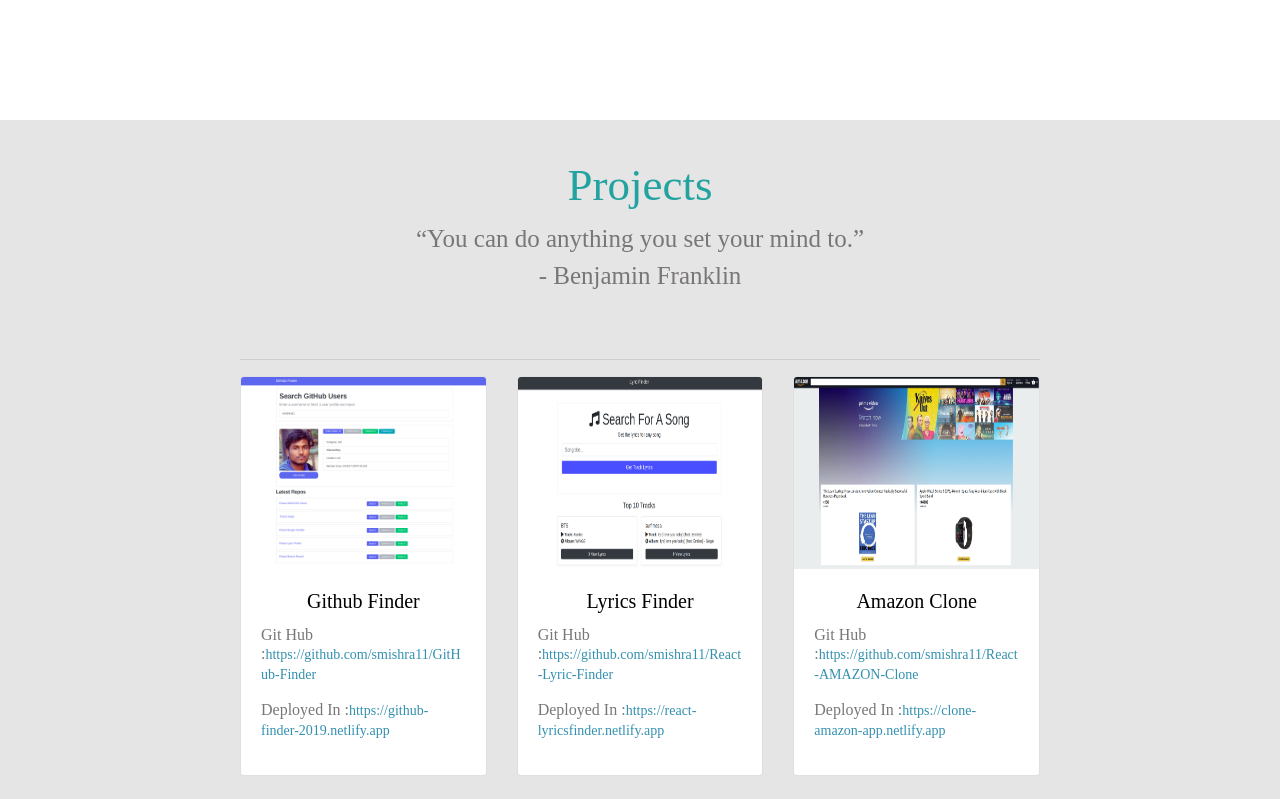
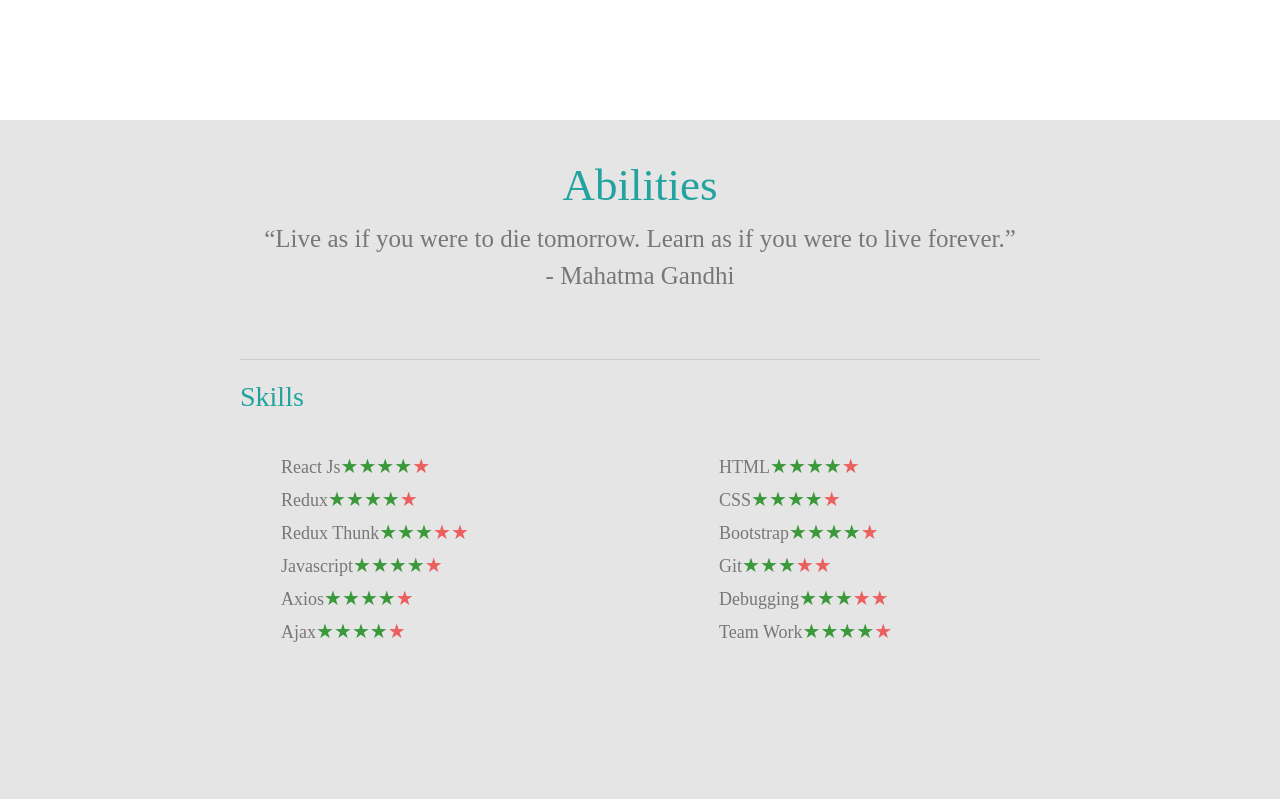
Before and after one commit to smishra11/My-Portfolio, a React (Create React App) app: page / in a window 1280 px wide. Shown: the part 1480-2279 px from the top of the page. Built offline with nearby package versions, Linux system fonts and the light colour scheme.

Commit message:
Added abilities page in the project

```diff
--- a/src/App.js
+++ b/src/App.js
@@ -6,6 +6,7 @@
 import Education from './components/Body/Education/Education';
 import Project from './components/Body/Projects/Projects';
 import Contact from './components/Body/Contact/Contact';
+import Abilities from './components/Body/Abilities/Abilities';
 
 class App extends Component {
   render() {
@@ -14,6 +15,7 @@
         <Sidebar />
         <Profile />
         <Education />
+        <Abilities />
         <Project />
         <Contact />
       </div>
--- /dev/null
+++ b/src/components/Body/Abilities/Abilities.css
@@ -0,0 +1,35 @@
+.abilities {
+  height: 100vh;
+  padding: 0 15rem;
+  background-color: #e5e5e5;
+}
+.ability_title {
+  color: #22a39f;
+  font-size: 28px;
+  margin-bottom: 2rem;
+}
+
+.abilities_body ul {
+  list-style-type: none;
+}
+
+.blue_star {
+  color: rgb(59, 153, 59);
+  font-size: 20px;
+}
+.grey_star {
+  color: rgb(236, 95, 95);
+  font-size: 20px;
+}
+.abilities_body ul {
+  line-height: 2rem;
+  font-size: 18px;
+}
+
+.list_items:hover {
+  background-color: whitesmoke;
+}
+.list_items {
+  padding-left: 1rem;
+  border-radius: 5px;
+}
--- /dev/null
+++ b/src/components/Body/Abilities/Abilities.js
@@ -0,0 +1,133 @@
+import React, { Component } from 'react';
+
+import './Abilities.css';
+
+class Abilities extends Component {
+  render() {
+    const firstList = [
+      {
+        abilityName: 'React Js',
+        blueStar: 4,
+        normalStar: 1,
+      },
+      {
+        abilityName: 'Redux',
+        blueStar: 4,
+        normalStar: 1,
+      },
+      {
+        abilityName: 'Redux Thunk',
+        blueStar: 3,
+        normalStar: 2,
+      },
+      {
+        abilityName: 'Javascript',
+        blueStar: 4,
+        normalStar: 1,
+      },
+      {
+        abilityName: 'Axios',
+        blueStar: 4,
+        normalStar: 1,
+      },
+      {
+        abilityName: 'Ajax',
+        blueStar: 4,
+        normalStar: 1,
+      },
+    ];
+    const secondList = [
+      {
+        abilityName: 'HTML',
+        blueStar: 4,
+        normalStar: 1,
+      },
+      {
+        abilityName: 'CSS',
+        blueStar: 4,
+        normalStar: 1,
+      },
+      {
+        abilityName: 'Bootstrap',
+        blueStar: 4,
+        normalStar: 1,
+      },
+      {
+        abilityName: 'Git',
+        blueStar: 3,
+        normalStar: 2,
+      },
+      {
+        abilityName: 'Debugging',
+        blueStar: 3,
+        normalStar: 2,
+      },
+      {
+        abilityName: 'Team Work',
+        blueStar: 4,
+        normalStar: 1,
+      },
+    ];
+    return (
+      <div className="abilities" id="abilities">
+        <div className="comp_header">
+          <p className="comp_title">Abilities</p>
+          <p className="comp_description">
+            “Live as if you were to die tomorrow. Learn as if you were to live
+            forever.” <br /> - Mahatma Gandhi
+          </p>
+        </div>
+        <hr />
+        <div className="abilities_body">
+          <p className="ability_title">Skills</p>
+          <div className="row">
+            <div className="col-md-6 p-0">
+              <ul className="no-bullets">
+                {firstList.map((list1) => {
+                  return (
+                    <li className="list_items">
+                      {list1.abilityName}
+                      {Array(list1.blueStar)
+                        .fill()
+                        .map((_) => (
+                          <span className="blue_star">★</span>
+                        ))}
+                      {Array(list1.normalStar)
+                        .fill()
+                        .map((_) => (
+                          <span className="grey_star">★</span>
+                        ))}
+                    </li>
+                  );
+                })}
+              </ul>
+            </div>
+            <div className="col-md-6">
+              <ul className="no-bullets">
+                {secondList.map((list2) => {
+                  return (
+                    <li className="list_items ml-2">
+                      {list2.abilityName}
+                      {Array(list2.blueStar)
+                        .fill()
+                        .map((_) => (
+                          <span className="blue_star">★</span>
+                        ))}
+                      {Array(list2.normalStar)
+                        .fill()
+                        .map((_) => (
+                          <span className="grey_star">★</span>
+                        ))}
+                    </li>
+                  );
+                })}
+              </ul>
+            </div>
+          </div>
+        </div>
+      </div>
+    );
+  }
+}
+
+export default Abilities;
--- a/src/components/Body/Projects/Projectcard/Projectcard.js
+++ b/src/components/Body/Projects/Projectcard/Projectcard.js
@@ -8,7 +8,6 @@
       <img className="card-img-top" src={props.projectImage} alt="Card cap" />
       <div className="card-body">
         <h5 className="card-title project_title">{props.title}</h5>
-        {/* take to middle of card image */}
         <div className="card-text card_link">
           <p>
             Git Hub :
--- a/src/components/Body/Projects/Projects.css
+++ b/src/components/Body/Projects/Projects.css
@@ -1,7 +1,6 @@
 .pjt_container {
-  /* padding: 0 6rem; */
   padding: 0 15rem;
-  background-color: #e5e5e5;
+  /* background-color: #e5e5e5; */
 }
 
 .project_header {
--- a/src/components/Header/Sidebar.js
+++ b/src/components/Header/Sidebar.js
@@ -25,14 +25,19 @@
         key: 2,
       },
       {
+        linkName: 'Abilities',
+        pageLink: '#abilities',
+        key: 3,
+      },
+      {
         linkName: 'Projects',
         pageLink: '#projects',
-        key: 3,
+        key: 4,
       },
       {
         linkName: 'Contact',
         pageLink: '#contact',
-        key: 4,
+        key: 5,
       },
     ];
     return (
```
